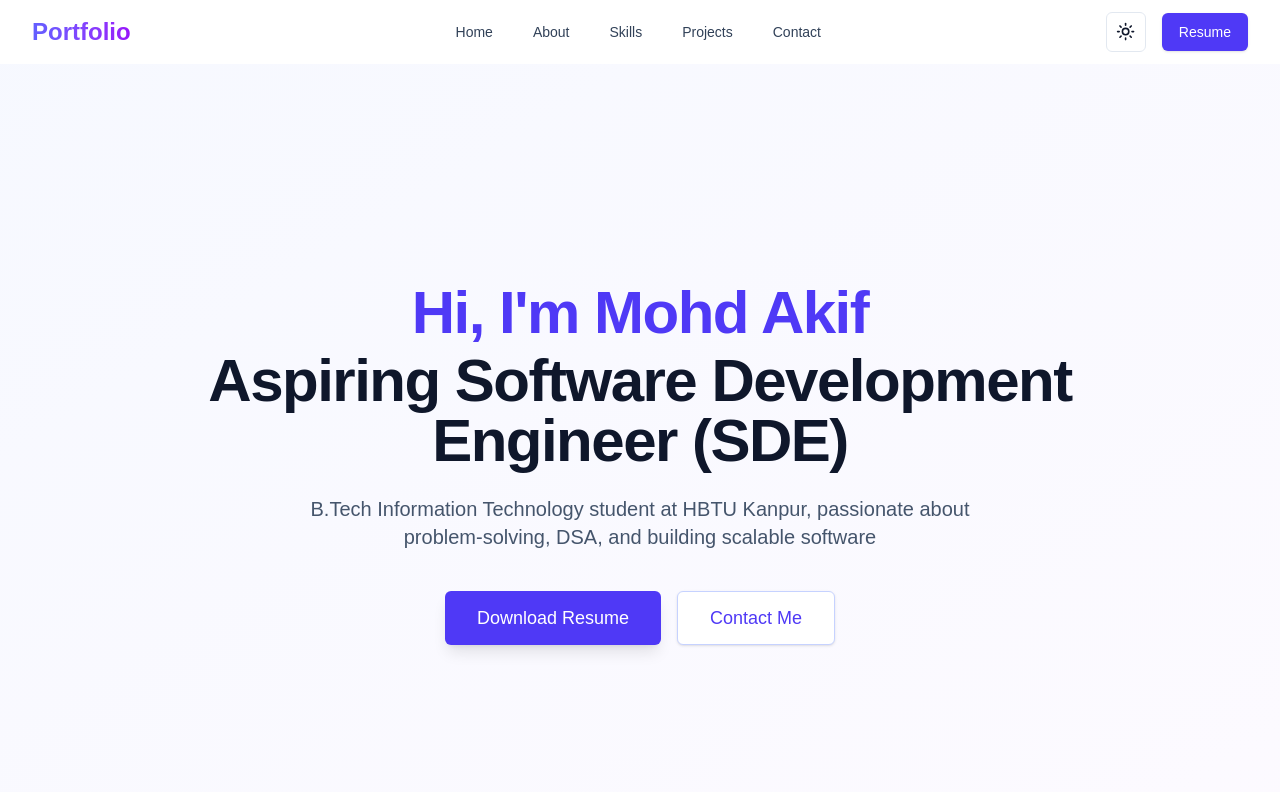
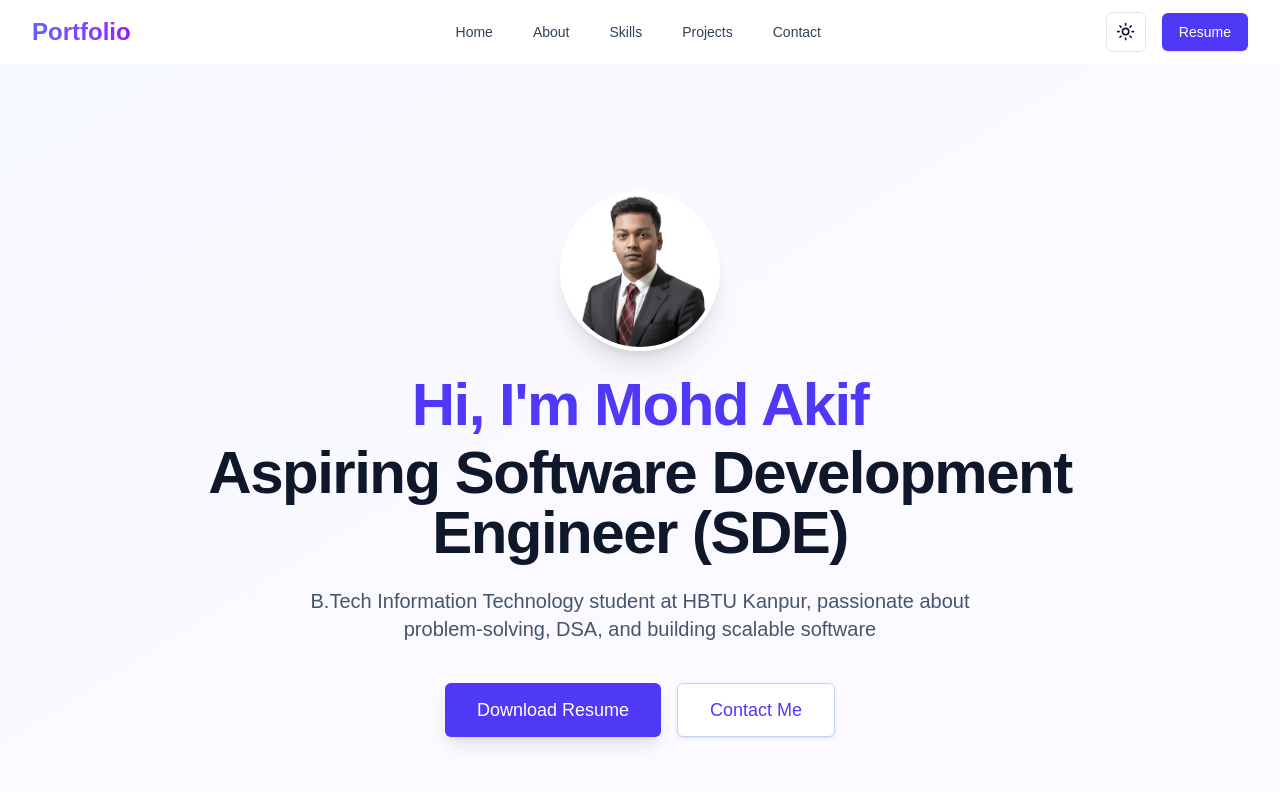
Before and after one commit to makif0456-cloud/portfolio, a Next.js app: page / in a window 1280 px wide. Shown: the top 792 px of the page. Built offline with nearby package versions, Linux system fonts and the light colour scheme.

Commit message:
Add image path to portfolio data

```diff
--- a/src/data/index.ts
+++ b/src/data/index.ts
@@ -1,6 +1,7 @@
 export const portfolioData = {
     hero: {
         title: "Aspiring Software Development Engineer (SDE)",
+        image: "/profile.jpg",
         subtitle: "B.Tech Information Technology student at HBTU Kanpur, passionate about problem-solving, DSA, and building scalable software",
         cta: {
             resume: "/resume.pdf", // Placeholder
```
